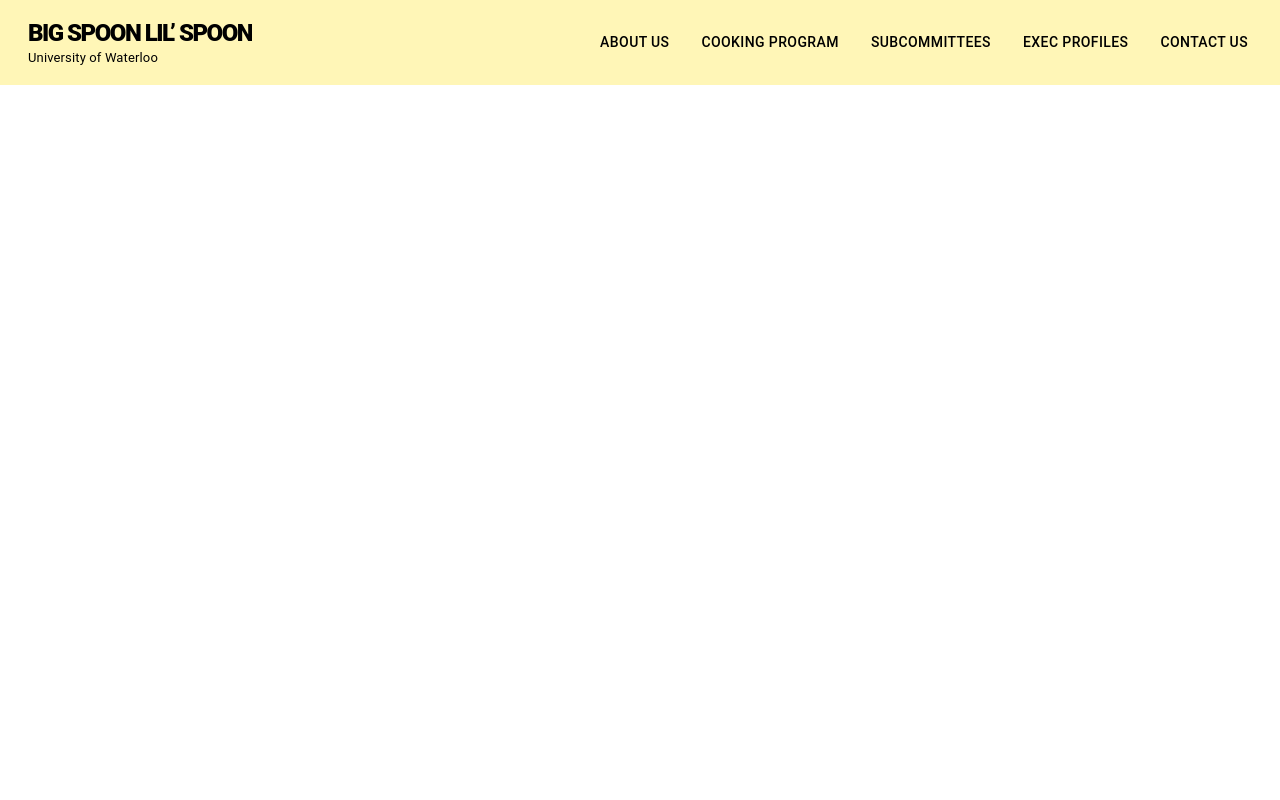
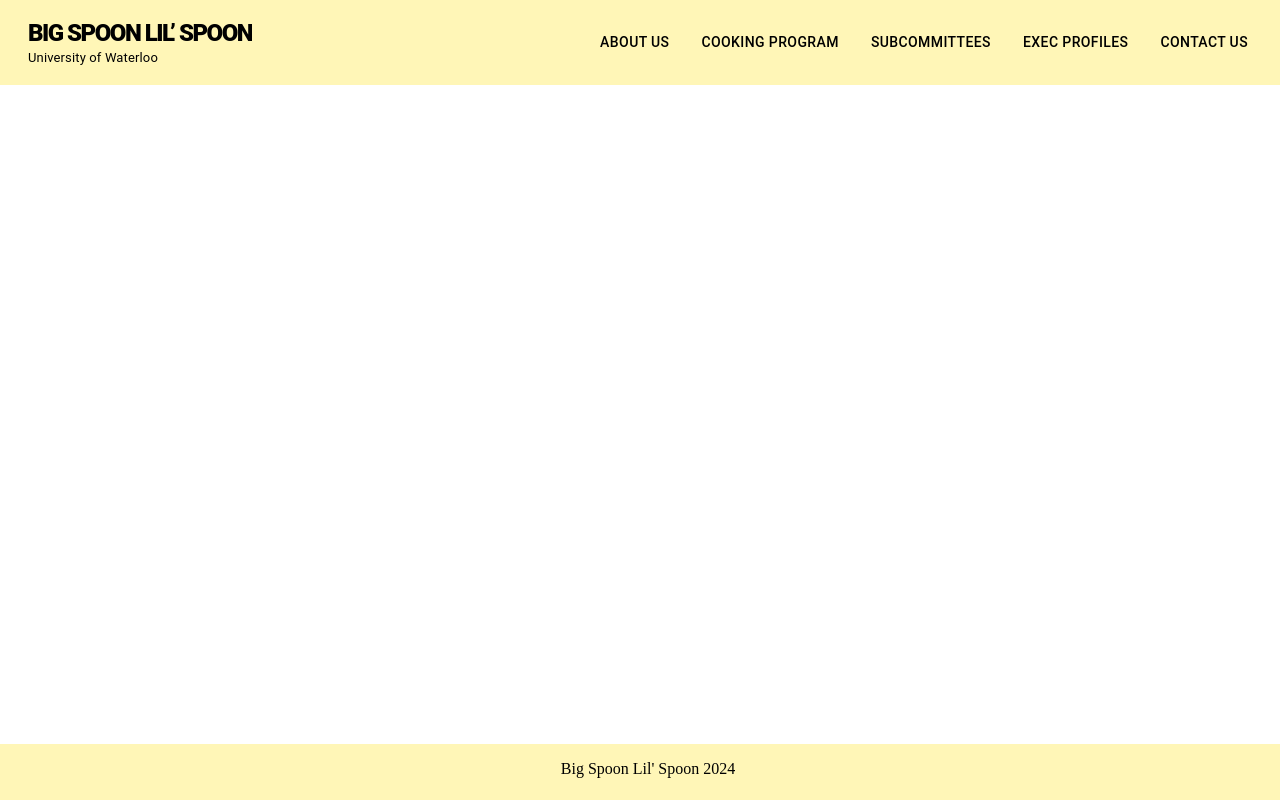
Before and after one commit to UWBSLS/BSLS-Website, a React (Create React App) app: page / in a window 1280 px wide. Built offline with nearby package versions, Linux system fonts and the light colour scheme.

Commit message:
Began footer

```diff
--- a/src/App.js
+++ b/src/App.js
@@ -1,10 +1,11 @@
-import logo from './logo.svg';
-import './App.css';
-import Navbar from './Navbar';
+import "./App.css";
+import Footer from "./Components/Footer/Footer";
+import Navbar from "./Components/Navbar";
 function App() {
   return (
     <div className="App">
       <Navbar />
+      <Footer />
     </div>
   );
 }
--- /dev/null
+++ b/src/Components/Footer/Footer.css
@@ -0,0 +1,6 @@
+/* styles.css */
+
+.footer-content {
+  font-family: "Roboto, sans-serif";
+  padding-left: 16px; /* Adjust the padding according to your preference */
+}
--- /dev/null
+++ b/src/Components/Footer/Footer.js
@@ -0,0 +1,28 @@
+// Footer.js
+import BottomNavigation from "@mui/material/BottomNavigation";
+import React from "react";
+import "./Footer.css"; // Import the CSS file
+
+const Footer = () => {
+  const [value, setValue] = React.useState(0);
+
+  return (
+    <BottomNavigation
+      value={value}
+      onChange={(event, newValue) => {
+        setValue(newValue);
+      }}
+      showLabels
+      style={{
+        position: "fixed",
+        bottom: 0,
+        width: "100%",
+        backgroundColor: "#FFF6B7",
+      }}
+    >
+      <p className="footer-content">Big Spoon Lil' Spoon 2024</p>
+    </BottomNavigation>
+  );
+};
+
+export default Footer;
```
Also changed, not shown: src/Components/Navbar.js (renamed from src/Navbar.js).
